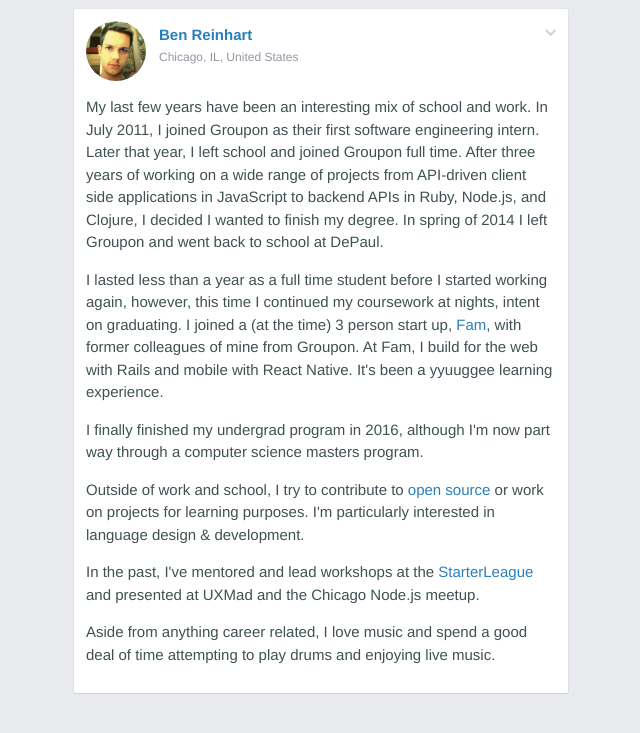
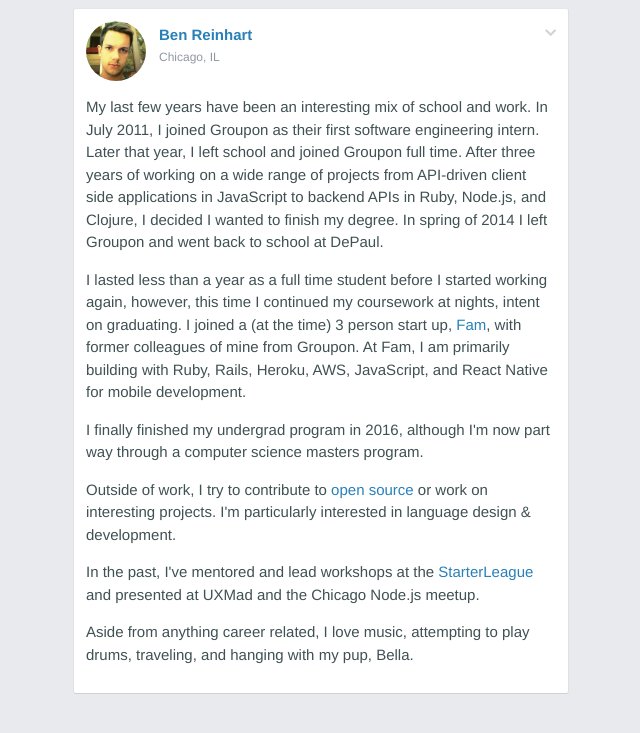
Before and after one commit to benjreinhart/benjreinhart.github.com, a Jekyll site: the page built from index.html, in a window 1280 px wide. Shown: the top 733 px of the page, without its empty margins (319-959 px from the left). Built offline with Jekyll 4.4.1, drawn with Linux system fonts in a browser that asks for light colours; nearby versions of some CDN libraries.

```diff
--- a/_layouts/default.html
+++ b/_layouts/default.html
@@ -7,7 +7,6 @@
 
     {{ content }}
 
-
     <script>
       window.ga=window.ga||function(){(ga.q=ga.q||[]).push(arguments)};ga.l=+new Date;
       ga('create', 'UA-22235222-1', 'auto');
--- a/index.html
+++ b/index.html
@@ -55,7 +55,7 @@ layout: default
     <img src="/images/me.jpg" class="header-image">
     <div class="header-content">
       <h1><a href="/">Ben Reinhart</a></h1>
-      <span>Chicago, IL, United States</span>
+      <span>Chicago, IL</span>
     </div>
   </div>
 
@@ -65,7 +65,7 @@ layout: default
     </p>
 
     <p>
-      I lasted less than a year as a full time student before I started working again, however, this time I continued my coursework at nights, intent on graduating. I joined a (at the time) 3 person start up, <a href="https://getfam.com">Fam</a>, with former colleagues of mine from Groupon. At Fam, I build for the web with Rails and mobile with React Native. It's been a yyuuggee learning experience.
+      I lasted less than a year as a full time student before I started working again, however, this time I continued my coursework at nights, intent on graduating. I joined a (at the time) 3 person start up, <a href="https://getfam.com">Fam</a>, with former colleagues of mine from Groupon. At Fam, I am primarily building with Ruby, Rails, Heroku, AWS, JavaScript, and React Native for mobile development.
     </p>
 
     <p>
@@ -73,7 +73,7 @@ layout: default
     </p>
 
     <p>
-      Outside of work and school, I try to contribute to <a href="https://github.com/benjreinhart">open source</a> or work on projects for learning purposes. I'm particularly interested in language design & development.
+      Outside of work, I try to contribute to <a href="https://github.com/benjreinhart">open source</a> or work on interesting projects. I'm particularly interested in language design & development.
     </p>
 
     <p>
@@ -81,7 +81,7 @@ layout: default
     </p>
 
     <p>
-      Aside from anything career related, I love music and spend a good deal of time attempting to play drums and enjoying live music.
+      Aside from anything career related, I love music, attempting to play drums, traveling, and hanging with my pup, Bella.
     </p>
   </div>
 </div>
```
Also changed, not shown: other parts of _layouts/default.html (+0 -26 lines), other parts of index.html (+1 -1 lines), _layouts/home.html (added, +32 -0 lines).
